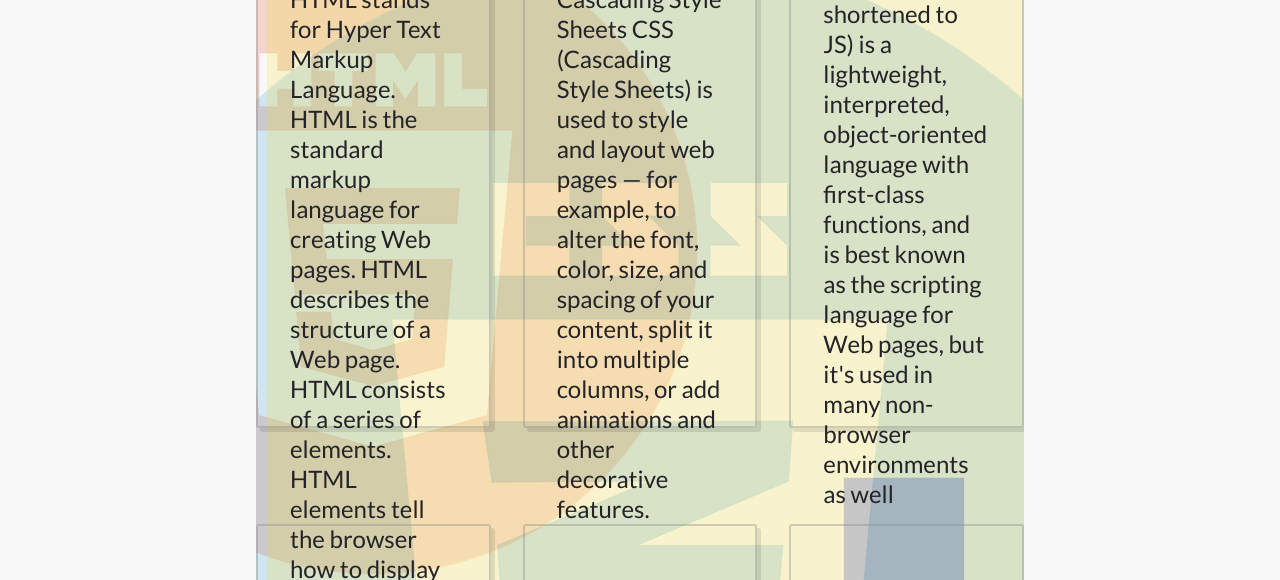
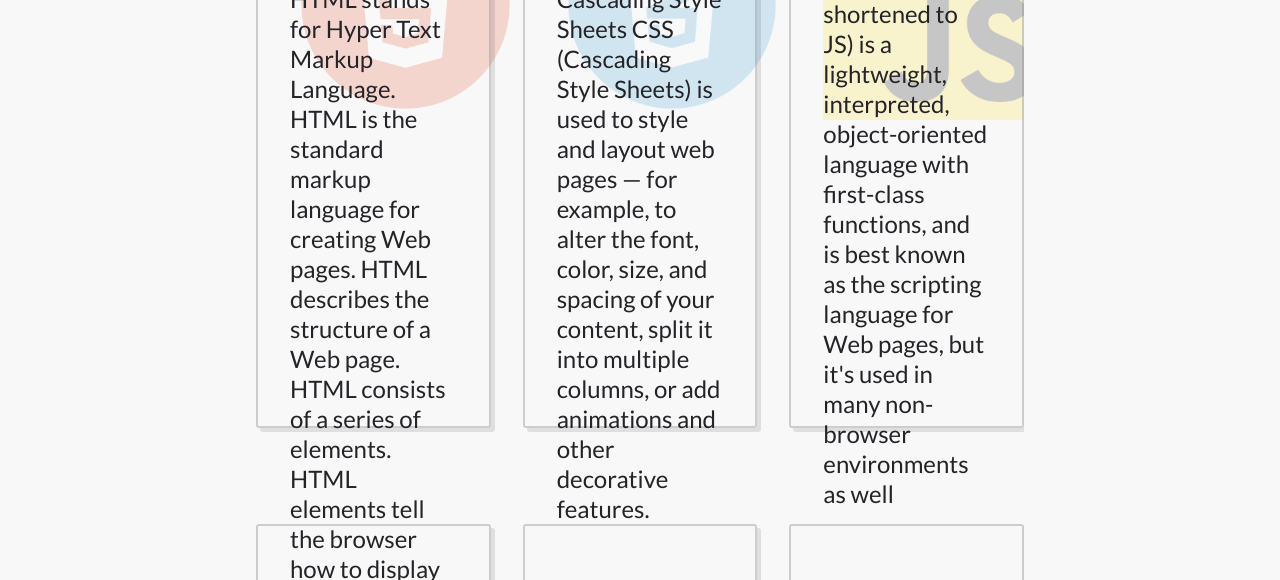
Before and after one commit to robonexx/2022_portfolio, a website: page pages/resources_page.html in a window 1280 px wide. Shown: the part 583-1163 px from the top of the page. Drawn offline with Linux system fonts and the light colour scheme.

Commit message:
issues with ios images streching over growing

```diff
--- a/css/card.css
+++ b/css/card.css
@@ -44,11 +44,14 @@
 .card > img {
   position: absolute;
   top: 10%;
-  min-height: fit-content;
-  max-height: 200px;
   transition: 0.35s;
   opacity: 0.2;
   z-index: -1;
+
+  /* for ios */
+  max-width: 100%;
+  height: auto;
+  align-self: flex-start;
 }
 
 
```
